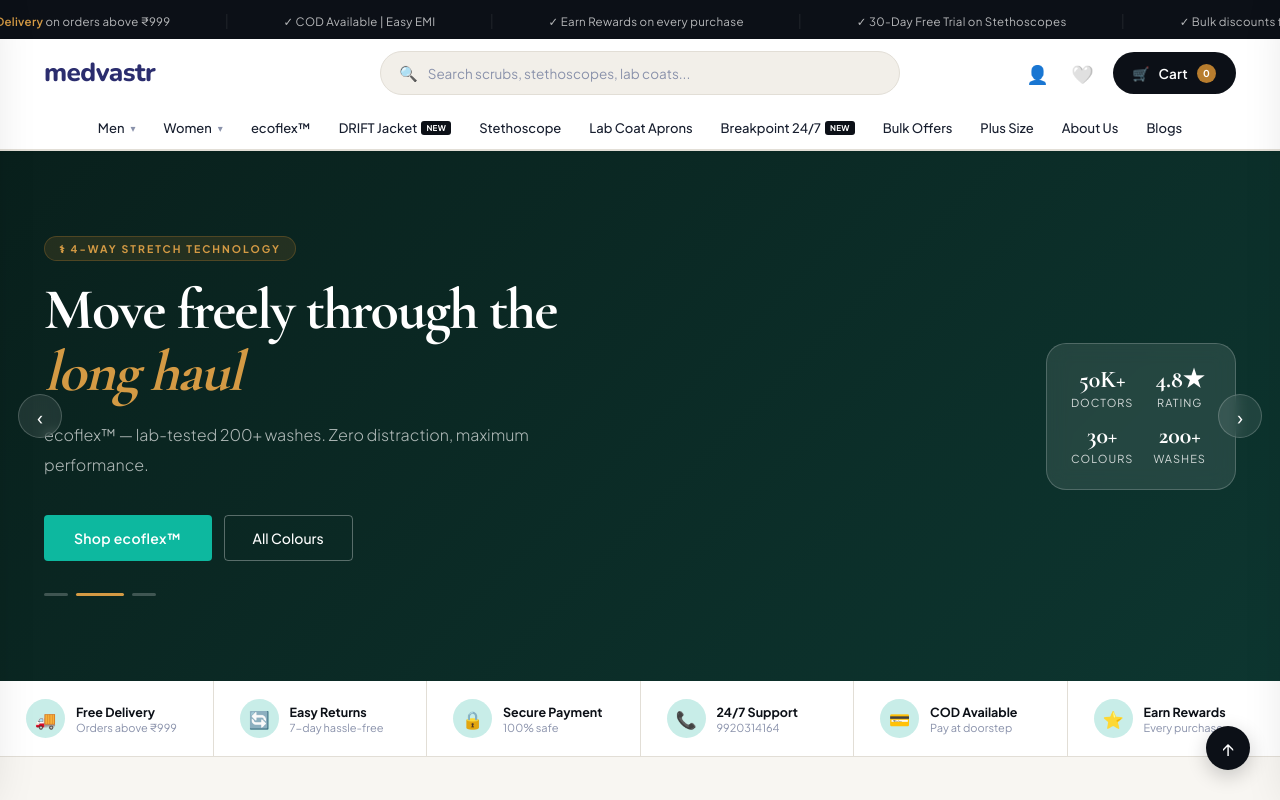
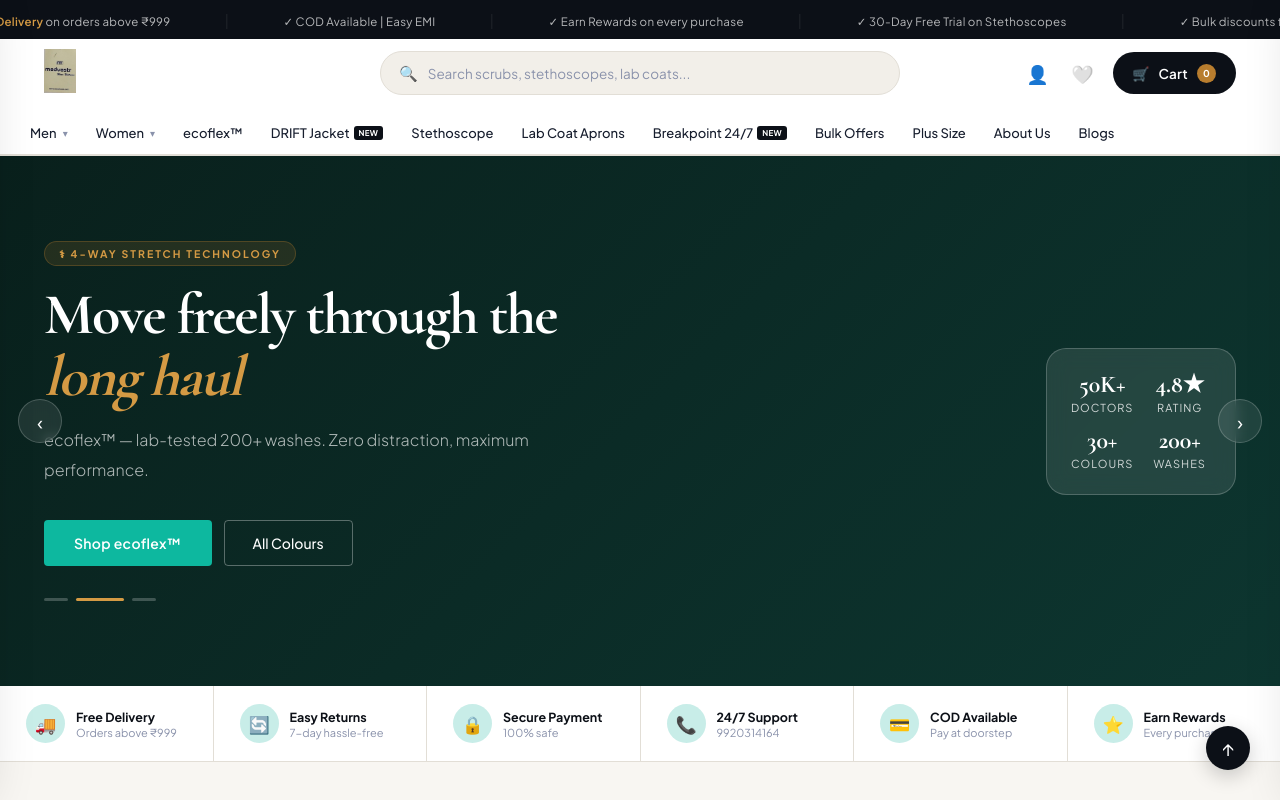
Before and after one commit to MRVISTAARNET/Medvastr_final, a Next.js app: page / in a window 1280 px wide. Shown: the top 800 px of the page. Built offline with nearby package versions, Linux system fonts and the light colour scheme.

Commit message:
feat: update logo and refine nav/colour section padding

```diff
--- a/src/app/globals.css
+++ b/src/app/globals.css
@@ -1,5 +1,3 @@
-@import url('https://fonts.googleapis.com/css2?family=Nunito:wght@700;800&display=swap');
-
 :root {
   --ink: #0c1017;
   --ink2: #171e2e;
@@ -193,18 +191,6 @@
   margin-top: 2px;
 }
 
-/* New Logo Wordmark */
-.lw-new {
-  font-family: 'Nunito', 'Plus Jakarta Sans', system-ui, sans-serif;
-  font-size: 26px;
-  font-weight: 800;
-  color: #2B2D6E;
-  letter-spacing: -0.02em;
-  display: block;
-  line-height: 1;
-  text-transform: lowercase;
-}
-
 /* Search */
 .srch-col {
   display: flex;
@@ -431,12 +417,13 @@
   z-index: 800;
   display: flex;
   overflow: visible;
+  padding-top: 5px;
 }
 
 .nav-in {
   max-width: 1560px;
-  margin: 0 auto;
-  padding: 0 44px;
+  margin: 0;
+  padding: 0 16px;
   display: flex;
   align-items: center;
   overflow-x: clip;
@@ -3740,7 +3727,7 @@
   .nav-in::after { content: "Customer Support\A+91 99203 14164\A\Amedvastr@gmail.com"; white-space: pre-wrap; display: block; padding: 40px 24px; font-size: 13px; color: var(--ink); font-weight: 600; line-height: 1.8; border-top: 1px solid var(--bdr); margin-top: 20px; }
 
   /* Shop by Colour — start from left on mobile */
-  .clr-row { justify-content: flex-start !important; padding-left: 0 !important; margin-left: 0 !important; }
+  .clr-row { justify-content: flex-start !important; padding-left: 0 !important; margin-left: 0 !important; gap: 12px !important; }
 }
 
 /* --- CHECKOUT --- */
--- a/src/components/Header.tsx
+++ b/src/components/Header.tsx
@@ -36,7 +36,7 @@
             ☰
           </button>
           <Link href="/" className="logo">
-            <span className="lw-new">medvastr</span>
+            <img src="/logo.jpg" alt="Medvastr" style={{ height: 45, width: "auto", objectFit: "contain" }} />
           </Link>
         </div>
 
```
Also changed, not shown: public/logo.jpg (added).
